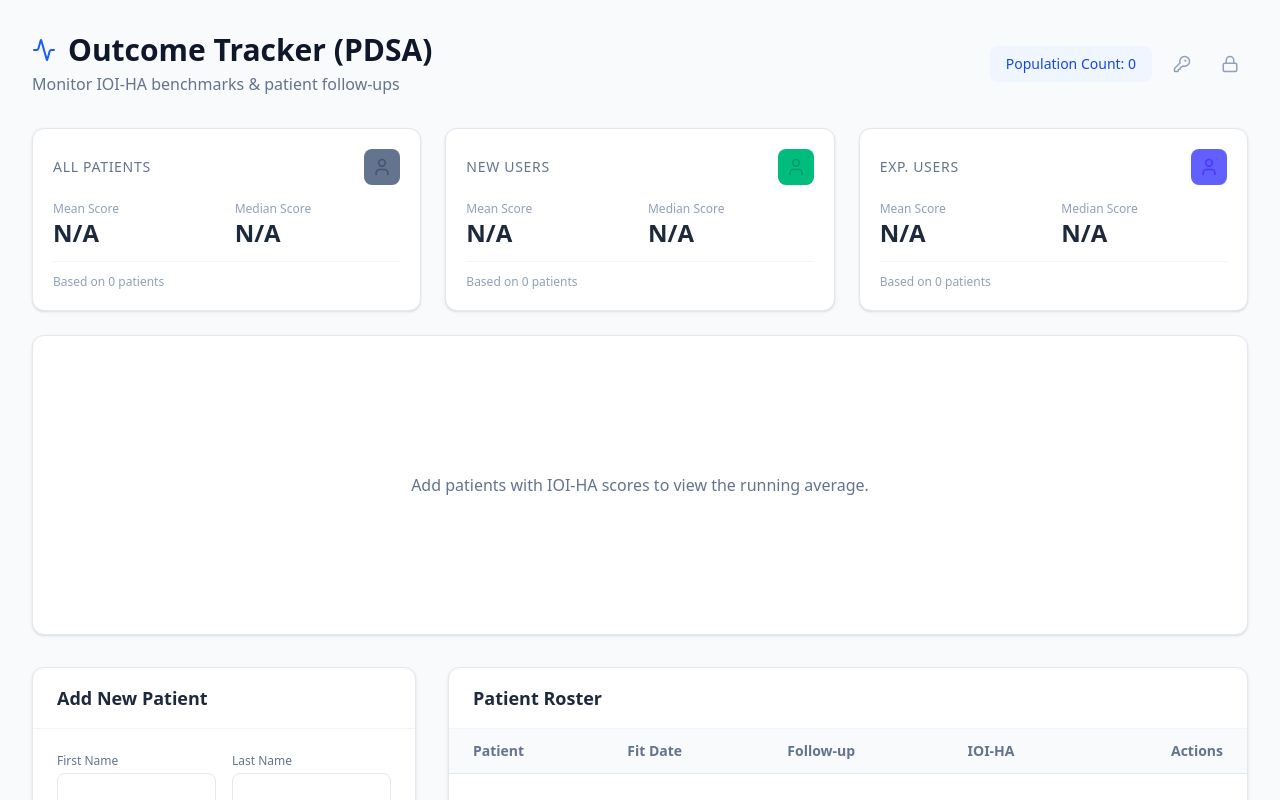
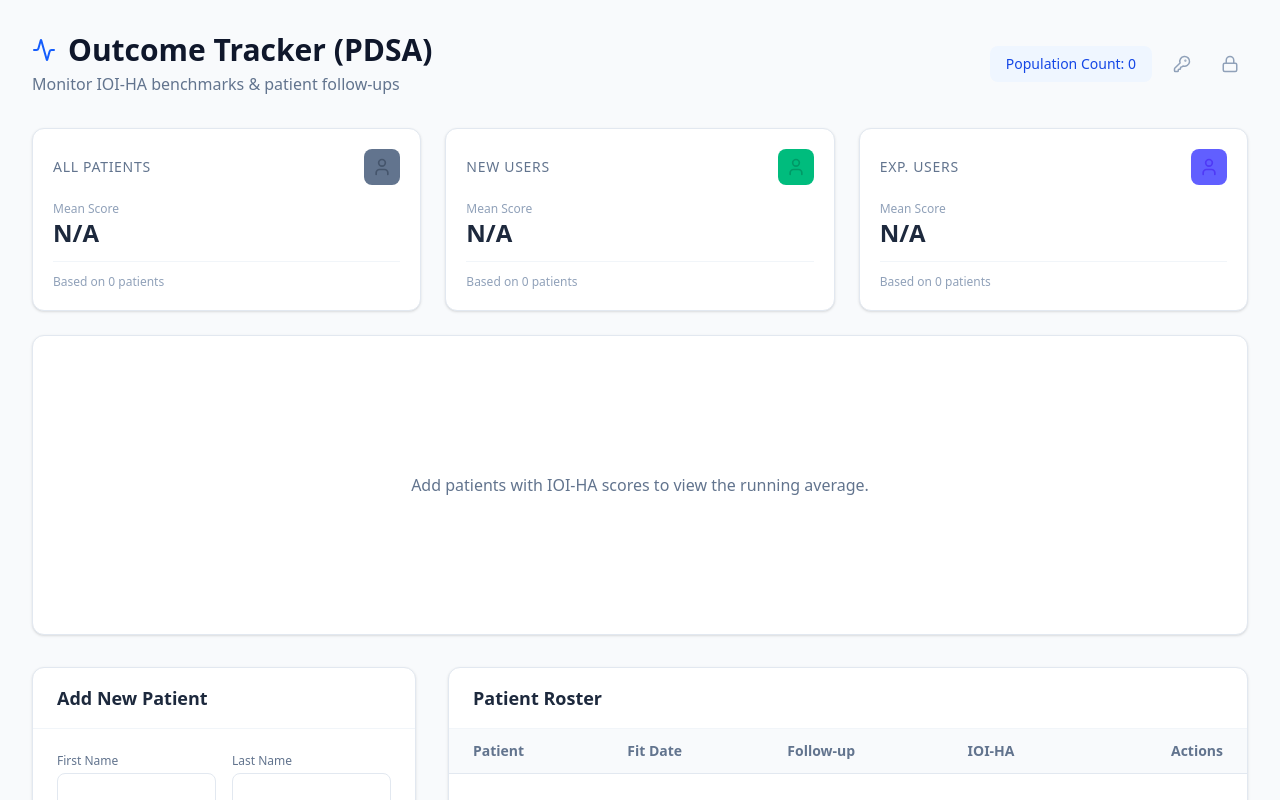
Before and after one commit to euphonic-euphemism/IOI-HA-Tracker, a React (Vite) app: page / in a window 1280 px wide. Both pictures are taken after typing "Sample123" into the empty fields and a click on the button "Encrypt & Initialize". Shown: the top 800 px of the page. Built offline with nearby package versions, Linux system fonts and the light colour scheme.

Commit message:
refactor: remove median score tracking

```diff
--- a/src/components/StatCard.jsx
+++ b/src/components/StatCard.jsx
@@ -1,7 +1,7 @@
 import React from 'react';
 import { Card } from './ui/Card';
 
-export const StatCard = ({ title, mean, median, count, icon: Icon, colorClass }) => (
+export const StatCard = ({ title, mean, count, icon: Icon, colorClass }) => (
     <Card className="flex-1 min-w-[240px]">
         <div className="p-5">
             <div className="flex items-center justify-between mb-4">
@@ -10,15 +10,9 @@ export const StatCard = ({ title, mean, median, count, icon: Icon, colorClass })
                     <Icon size={20} className={colorClass.replace('bg-', 'text-')} />
                 </div>
             </div>
-            <div className="grid grid-cols-2 gap-4">
-                <div>
-                    <p className="text-xs text-slate-400">Mean Score</p>
-                    <p className="text-2xl font-bold text-slate-800">{mean}</p>
-                </div>
-                <div>
-                    <p className="text-xs text-slate-400">Median Score</p>
-                    <p className="text-2xl font-bold text-slate-800">{median}</p>
-                </div>
+            <div>
+                <p className="text-xs text-slate-400">Mean Score</p>
+                <p className="text-2xl font-bold text-slate-800">{mean}</p>
             </div>
             <div className="mt-3 pt-3 border-t border-slate-100">
                 <p className="text-xs text-slate-400">Based on {count} patients</p>
--- a/src/components/StatsDashboard.jsx
+++ b/src/components/StatsDashboard.jsx
@@ -11,7 +11,6 @@ export const StatsDashboard = ({ stats, patients }) => {
                 <StatCard
                     title="All Patients"
                     mean={stats.all.mean}
-                    median={stats.all.median}
                     count={stats.all.count}
                     icon={User}
                     colorClass="bg-slate-500 text-slate-600"
@@ -19,7 +18,6 @@ export const StatsDashboard = ({ stats, patients }) => {
                 <StatCard
                     title="New Users"
                     mean={stats.new.mean}
-                    median={stats.new.median}
                     count={stats.new.count}
                     icon={User}
                     colorClass="bg-emerald-500 text-emerald-600"
@@ -27,7 +25,6 @@ export const StatsDashboard = ({ stats, patients }) => {
                 <StatCard
                     title="Exp. Users"
                     mean={stats.experienced.mean}
-                    median={stats.experienced.median}
                     count={stats.experienced.count}
                     icon={User}
                     colorClass="bg-indigo-500 text-indigo-600"
--- a/src/hooks/usePatients.js
+++ b/src/hooks/usePatients.js
@@ -53,7 +53,7 @@ export function usePatients(encryptionKey) {
 
     const calculateStats = (subset) => {
         const scoredPatients = subset.filter(p => p.ioiScore !== null);
-        if (scoredPatients.length === 0) return { mean: "N/A", median: "N/A", count: 0 };
+        if (scoredPatients.length === 0) return { mean: "N/A", count: 0 };
 
         const scores = scoredPatients.map(p => p.ioiScore).sort((a, b) => a - b);
 
@@ -61,13 +61,7 @@ export function usePatients(encryptionKey) {
         const sum = scores.reduce((a, b) => a + b, 0);
         const mean = (sum / scores.length).toFixed(1);
 
-        // Median
-        const mid = Math.floor(scores.length / 2);
-        const median = scores.length % 2 !== 0
-            ? scores[mid]
-            : ((scores[mid - 1] + scores[mid]) / 2).toFixed(1);
-
-        return { mean, median, count: scores.length };
+        return { mean, count: scores.length };
     };
 
     const stats = useMemo(() => {
```
